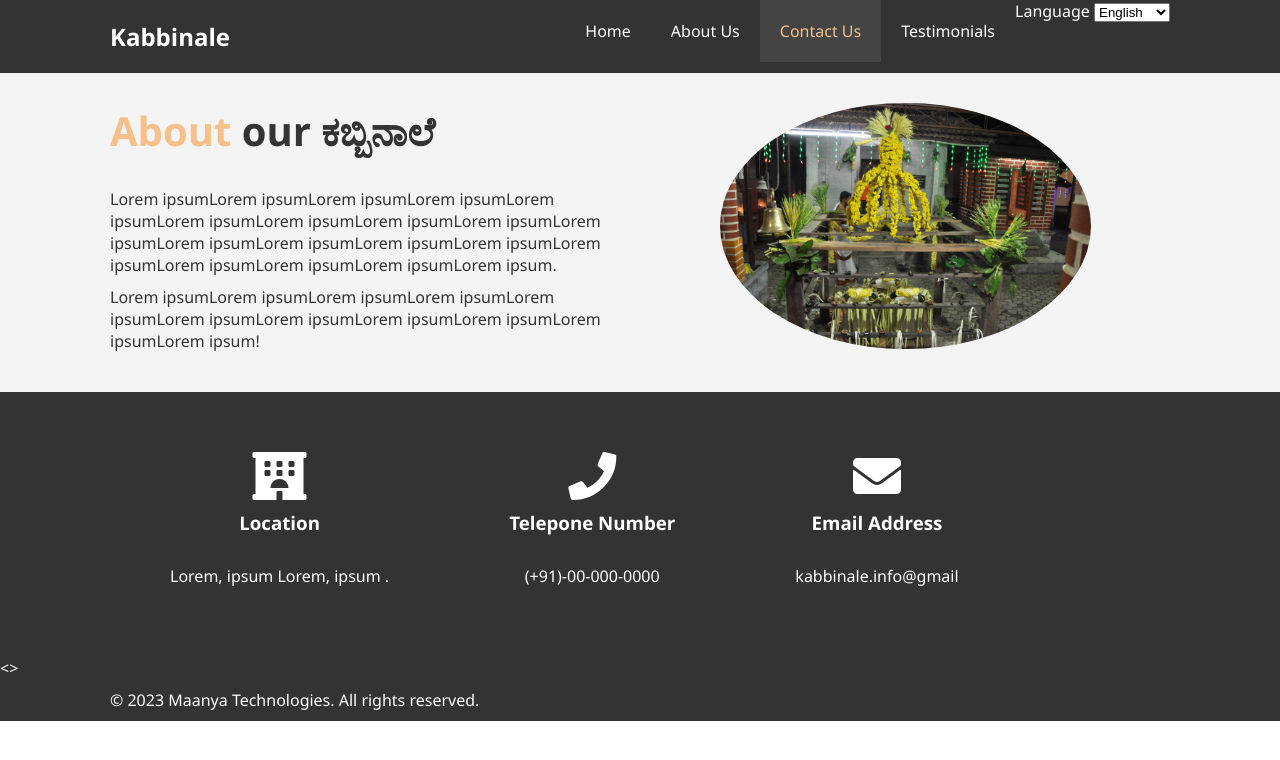
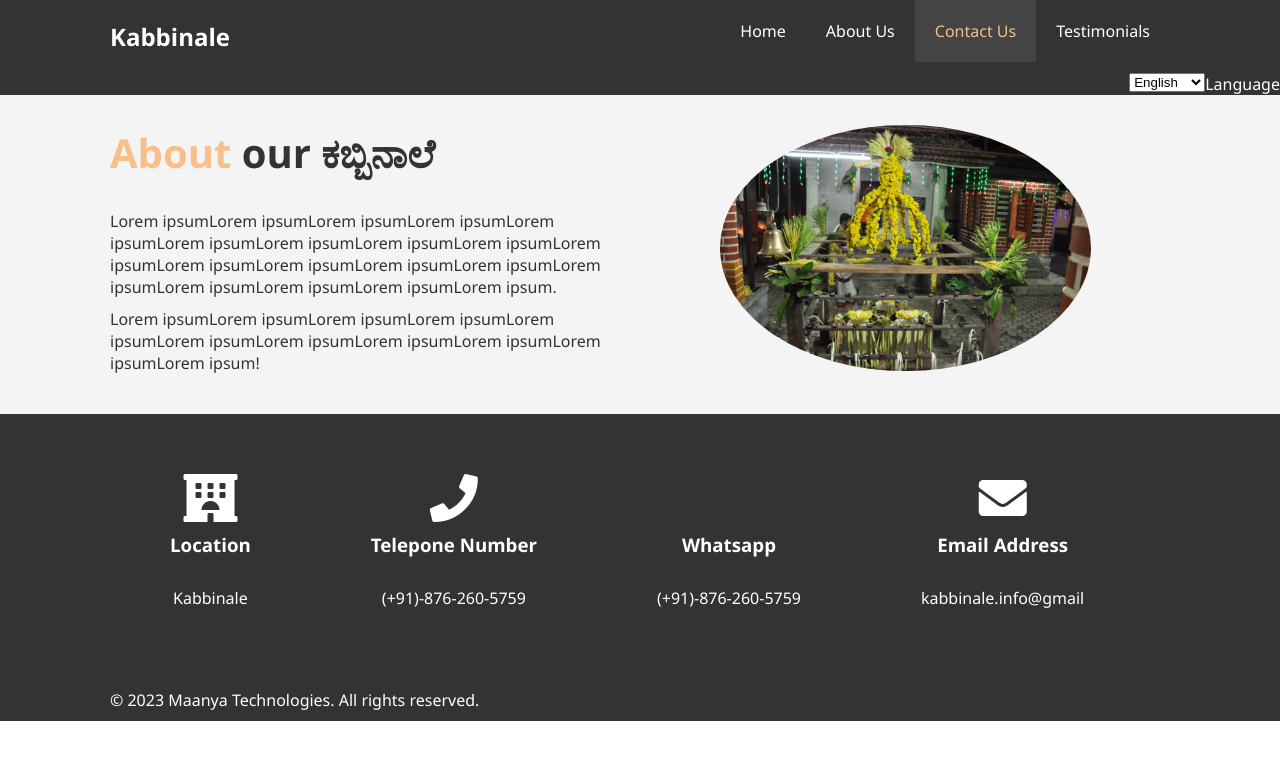
Before and after one commit to snhebbar/kabbinale.github.io, a website: page contact.html in a window 1280 px wide. Drawn offline with nearby package versions, Linux system fonts and the light colour scheme.

Commit message:
Alignment

```diff
--- a/contact.html
+++ b/contact.html
@@ -32,15 +32,22 @@
             <li>
               <a href="testimonials.html" id="headerMenuTestimonials">Testimonials</a>
             </li>
-            <li> Language <select id="chooseLanguage" name="chooseLanguage" class="selectpicker" data-width="fit">
-                <option data-content='
-																<span class="flag-icon flag-icon-us"></span> English'>English </option>
-                <option data-content='
-																<span class="flag-icon flag-icon-mx"></span> Kannada'>Kannada </option>
+
+          </ul>
+
+        </div>
+				<ul><li></li></ul>
+		<ul>
+
+		<li>
+		  <select id="chooseLanguage" name="chooseLanguage" class="selectpicker" data-width="fit">
+                <option data-content='<span class="flag-icon flag-icon-us"></span> English'>English </option>
+                <option data-content='<span class="flag-icon flag-icon-mx"></span> Kannada'>Kannada </option>
               </select>
-            </li>
-          </ul>
-        </div>
+
+			  </li>
+			  <li>Language</li>
+			  </ul>
       </nav>
     </header>
     <section id="about-info" class="bg-light py-3">
@@ -67,12 +74,17 @@
         <div class="box ">
           <i class="fas fa-hotel fa-3x"></i>
           <h3> Location</h3>
-          <p>Lorem, ipsum Lorem, ipsum .</p>
+          <p>Kabbinale</p>
         </div>
         <div class="box">
           <i class="fas fa-phone fa-3x"></i>
           <h3>Telepone Number</h3>
-          <p>(+91)-00-000-0000</p>
+          <p>(+91)-876-260-5759</p>
+        </div>
+		 <div class="box">
+          <i class="fas fa-whatsapp fa-3x"></i>
+          <h3>Whatsapp</h3>
+          <p>(+91)-876-260-5759</p>
         </div>
         <div class="box ">
           <i class="fas fa-envelope fa-3x"></i>
@@ -82,7 +94,6 @@
       </div>
     </section>
     <footer id="main-footer">
-      <>
         <input type="hidden" id="currentPage" name="currentPage" value="contact">
         <div class="container">
           <p>&copy; 2023 Maanya Technologies. All rights reserved.</p>
--- a/css/style.css
+++ b/css/style.css
@@ -107,6 +107,10 @@ p{
 
 #navbar ul li {
  float:left;
+}
+
+#navbar ul li select{
+ float:right;
 }
 
 #navbar ul li a{
```
Also changed, not shown: about.html (+16 -10 lines), index.html (+16 -9 lines), testimonials.html (+17 -11 lines).
